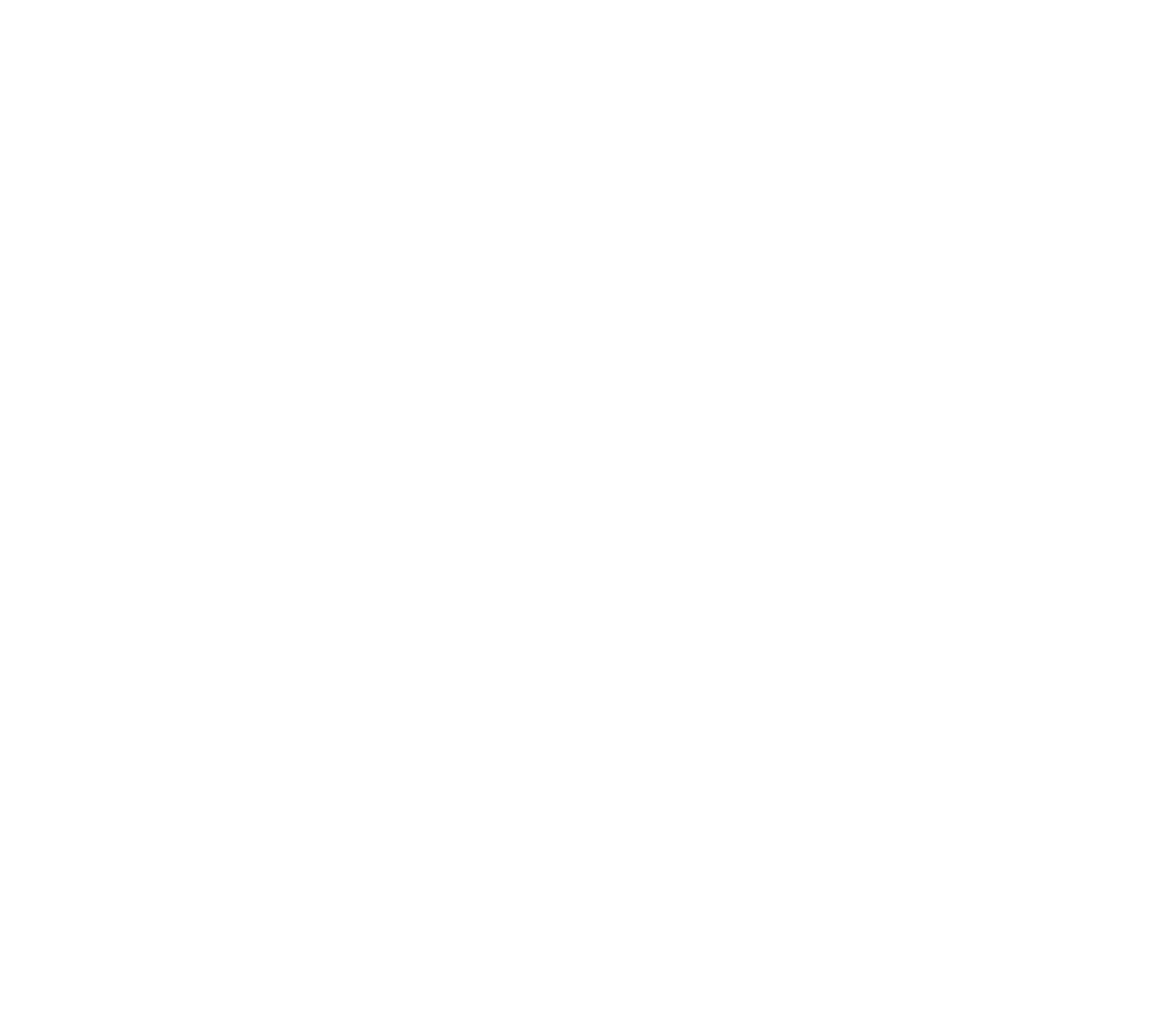
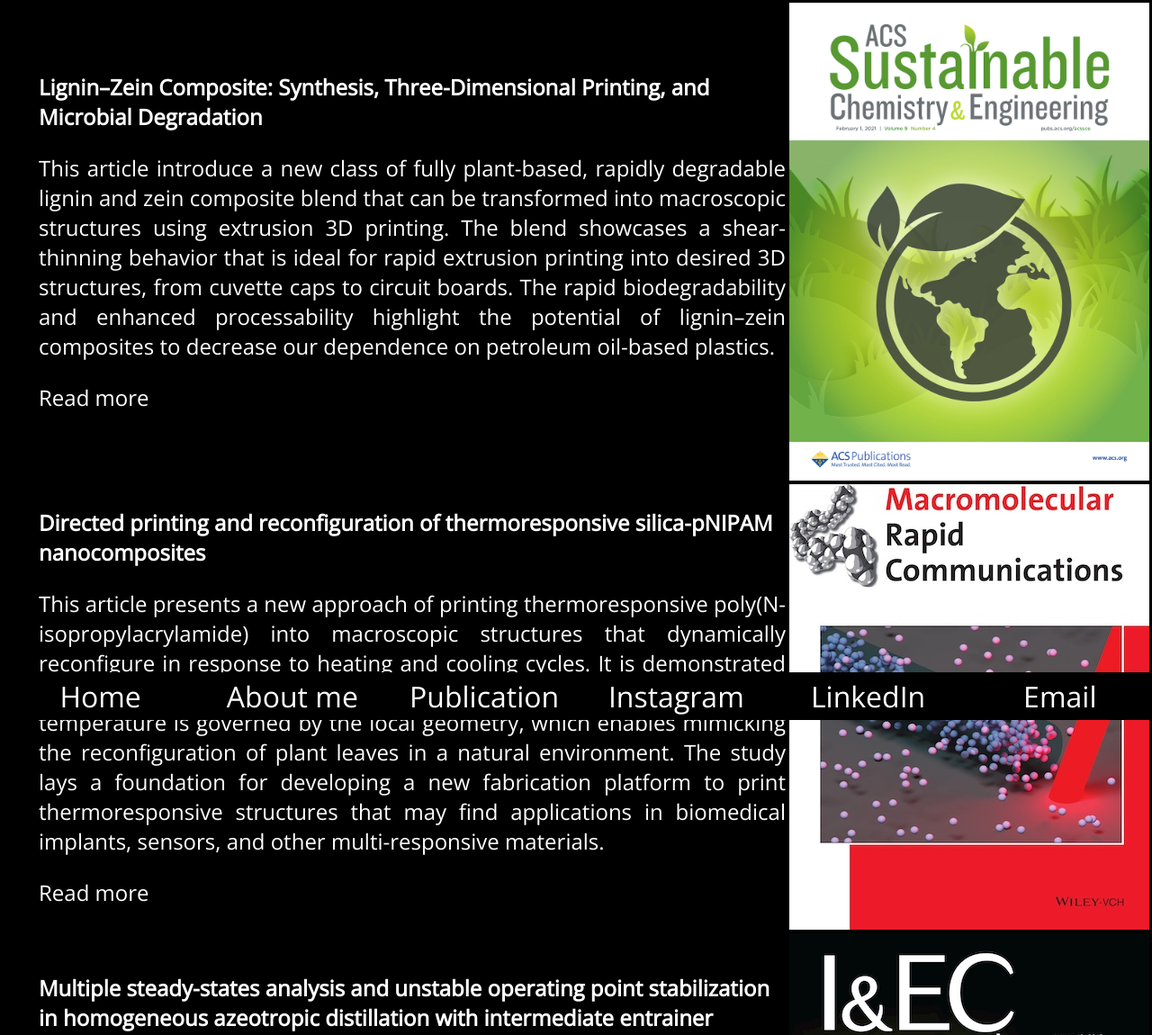
Before and after one commit to linusguo/PersonalWebsite, a website: page html/publication.html in a window 1280 px wide. Shown: the top 1150 px of the page at 90% size. Before the commit the page ends 800 px from the top, so only its background shows below. Drawn offline with nearby package versions, Linux system fonts and the light colour scheme.

Commit message:
Updated publication.html

```diff
--- /dev/null
+++ b/css/publication.css
@@ -0,0 +1,25 @@
+img {
+  width: 400px;
+  height: auto;
+  float: right;
+}
+
+.content {
+  width: 70%;
+}
+
+.title {
+  font-weight: bolder;
+}
+
+.intro {
+  text-align: justify;
+}
+.link a{
+  text-decoration: none;
+  color: white;
+}
+
+#table_pub {
+  margin-bottom: 40px;
+}
--- a/html/publication.html
+++ b/html/publication.html
@@ -0,0 +1,110 @@
+<!DOCTYPE html>
+<html>
+  <head>
+    <meta content="width=device-width, initial-scale=1" name="viewport" />
+    <title>Publication</title>
+    <link href="../css/index.css" rel="stylesheet">
+    <link href="../css/publication.css" rel="stylesheet">
+    <link rel="shortcut icon" type="image/jpg" href="../img/favicon.ico">
+    <link rel="preconnect" href="https://fonts.gstatic.com">
+    <link href="https://fonts.googleapis.com/css2?family=Open+Sans:wght@300&display=swap" rel="stylesheet">
+    <script src="https://ajax.googleapis.com/ajax/libs/jquery/3.5.1/jquery.min.js"></script>
+    <script src="/js/navbar_script.js"></script>
+    <script src="/js/readmore_script.js"></script>
+  </head>
+
+  <body>
+    <div class="container_div">
+
+      <table id="table_pub">
+        <tr>
+          <td class="content">
+            <p class="title">Lignin–Zein Composite: Synthesis, Three-Dimensional
+              Printing, and Microbial Degradation</p>
+            <p class="intro">
+              This article introduce a new class of fully plant-based, rapidly degradable
+              lignin and zein composite blend that can be transformed into macroscopic
+              structures using extrusion 3D printing. The blend showcases a shear-thinning
+              behavior that is ideal for rapid extrusion printing into desired 3D structures,
+              from cuvette caps to circuit boards. The rapid biodegradability and enhanced processability highlight
+              the potential of lignin–zein composites to decrease our dependence on petroleum
+              oil-based plastics.
+            </p>
+            <p class="link">
+              <a href="https://pubs.acs.org/doi/abs/10.1021/acssuschemeng.0c07915"
+              class="link"
+              target="_blank">Read more</a>
+            </p>
+          </td>
+          <td class="img">
+            <img src="../img/cover1_compressed.jpeg" alt="cover1">
+          </td>
+        </tr>
+
+        <tr>
+          <td class="content">
+            <p class="title">Directed printing and reconfiguration of thermoresponsive
+              silica-pNIPAM nanocomposites</p>
+            <p class="intro">
+              This article presents a new approach of printing thermoresponsive
+              poly(N-isopropylacrylamide) into macroscopic structures that dynamically
+              reconfigure in response to heating and cooling cycles. It is demonstrated
+              that spatial reconfiguration of the printed monolayers upon increasing temperature
+              is governed by the local geometry, which enables mimicking the reconfiguration of
+              plant leaves in a natural environment. The study lays a foundation for developing
+              a new fabrication platform to print thermoresponsive structures that may find
+              applications in biomedical implants, sensors, and other multi-responsive materials.
+            </p>
+            <p class="link">
+              <a href="https://onlinelibrary.wiley.com/doi/abs/10.1002/marc.201900191?casa_
+              token=7P3cwqVRkT4AAAAA%3AzpeEtFA_v2uMKfEw7xrX614nWMS79xCdj6hXBFCAmv5b_2QThI3SQ
+              atuf2Fy-L1RgxacuxBtCCfhToU"
+              class="link"
+              target="_blank">Read more</a>
+            </p>
+          </td>
+          <td class="img">
+            <img src="../img/cover2_compressed.jpg" alt="cover2">
+          </td>
+        </tr>
+
+        <tr>
+          <td class="content">
+            <p class="title">Multiple steady-states analysis and unstable operating point
+              stabilization in homogeneous azeotropic distillation with intermediate entrainer
+            </p>
+            <p class="intro">
+              This article provides a systematical study on the multiplicity in homogeneous
+              azeotropic distillation with intermediate entrainer and a novel strategy is proposed
+              to find all the steady-state solutions using “Design Specs/Vary” in Aspen Plus.
+              Operating on the unstable steady-state branch benefits both energy saving and reducing
+              capital investment with the product quality specified. Because of the great benefits
+              that operating on the unstable steady-state branch offers, the second purpose is to
+              present suitable control schemes to stabilize the operating point on the unstable
+              steady-state branch to achieve robust control.
+            </p>
+            <p class="link">
+              <a href="https://pubs.acs.org/doi/abs/10.1021/acs.iecr.5b00572?casa_token=
+              ilQDmFNnNKUAAAAA:ubJ_o9dAcGeuvfgIOra5garIn2t7sZ4DaOnaScP2HW2ZODTqMA-h8keIaRVT1ST4nxp0E8c3s
+              3pV5mc"
+              class="link"
+              target="_blank">Read more</a>
+            </p>
+          </td>
+          <td class="img">
+            <img src="../img/cover3_compressed.jpg" alt="cover3">
+          </td>
+        </tr>
+      </table>
+    </div>
+
+    <div class="navbar_div">
+      <a class="navbar" href="../index.html">Home</a>
+      <a class="navbar" href="about.html">About me</a>
+      <a class="navbar" href="publication.html">Publication</a>
+      <a class="navbar" href="https://www.instagram.com/st_linus/" target="_blank">Instagram</a>
+      <a class="navbar" href="https://www.linkedin.com/in/yusheng-guo-519494104/"  class="link" target="_blank">LinkedIn</a>
+      <a class="navbar" href="mailto:guo.yus@northeastern.edu">Email</a>
+    </div>
+  </body>
+</html>
--- a/img/favicon_io/about.txt
+++ /dev/null
@@ -1,6 +0,0 @@
-This favicon was generated using the following graphics from Twitter Twemoji:
-
-- Graphics Title: 1f47b.svg
-- Graphics Author: Copyright 2020 Twitter, Inc and other contributors (https://github.com/twitter/twemoji)
-- Graphics Source: https://github.com/twitter/twemoji/blob/master/assets/svg/1f47b.svg
-- Graphics License: CC-BY 4.0 (https://creativecommons.org/licenses/by/4.0/)
--- /dev/null
+++ b/js/readmore_script.js
@@ -0,0 +1,10 @@
+$(document).ready(function () {
+  $("a.link").hover(function() {
+      $(this).css("background-color", "white");
+      $(this).css("color", "black");
+    }, function() {
+      $(this).css("background-color", "black");
+      $(this).css("color", "white");
+    }
+  );
+});
```
Also changed, not shown: html/about.html (+2 -2 lines), index.html (+2 -2 lines), img/banner_compressed.jpg (added), img/cover1.jpg (added), img/cover1_compressed.jpeg (added), img/cover2.png (added), img/cover2_compressed.jpg (added), img/cover3.jpg (added), img/cover3_compressed.jpg (added), img/favicon_io/android-chrome-192x192.png (deleted), img/favicon_io/android-chrome-512x512.png (deleted), img/favicon_io/apple-touch-icon.png (deleted), img/favicon_io/favicon-16x16.png (deleted), img/favicon_io/favicon-32x32.png (deleted), 2 more files.
